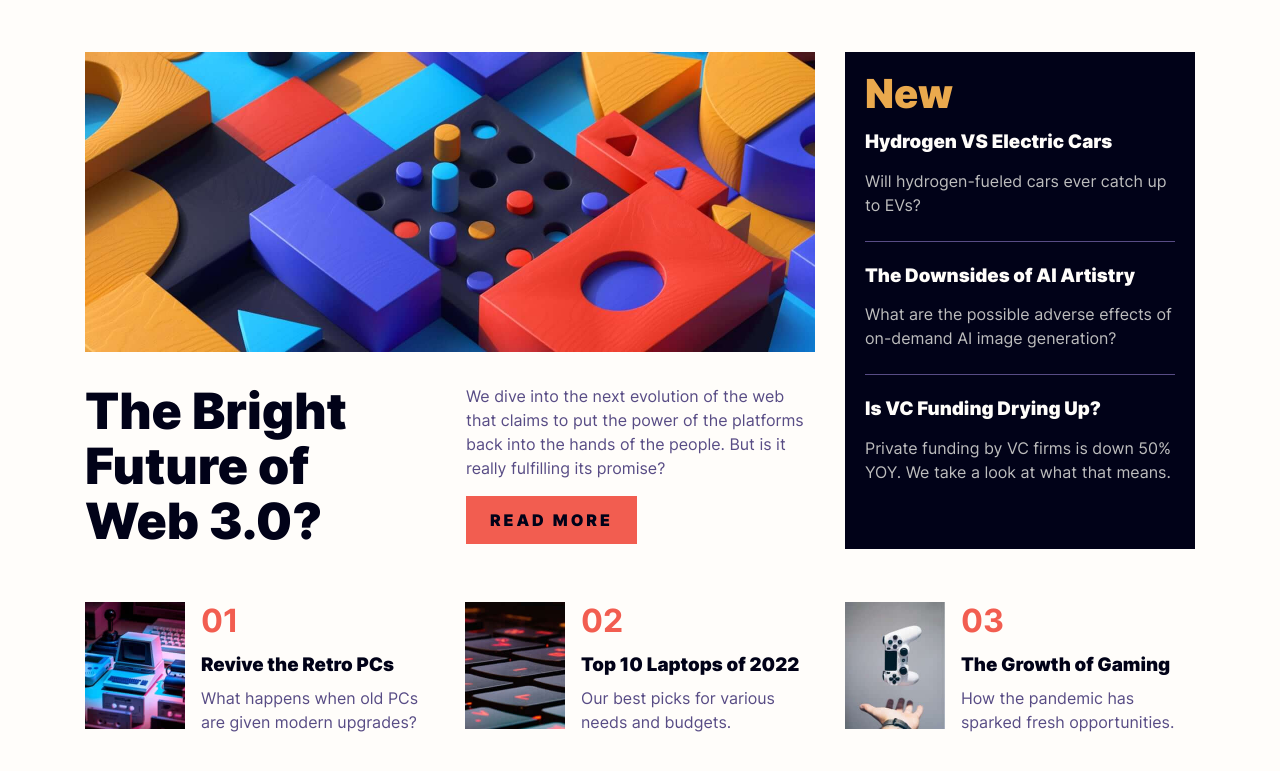
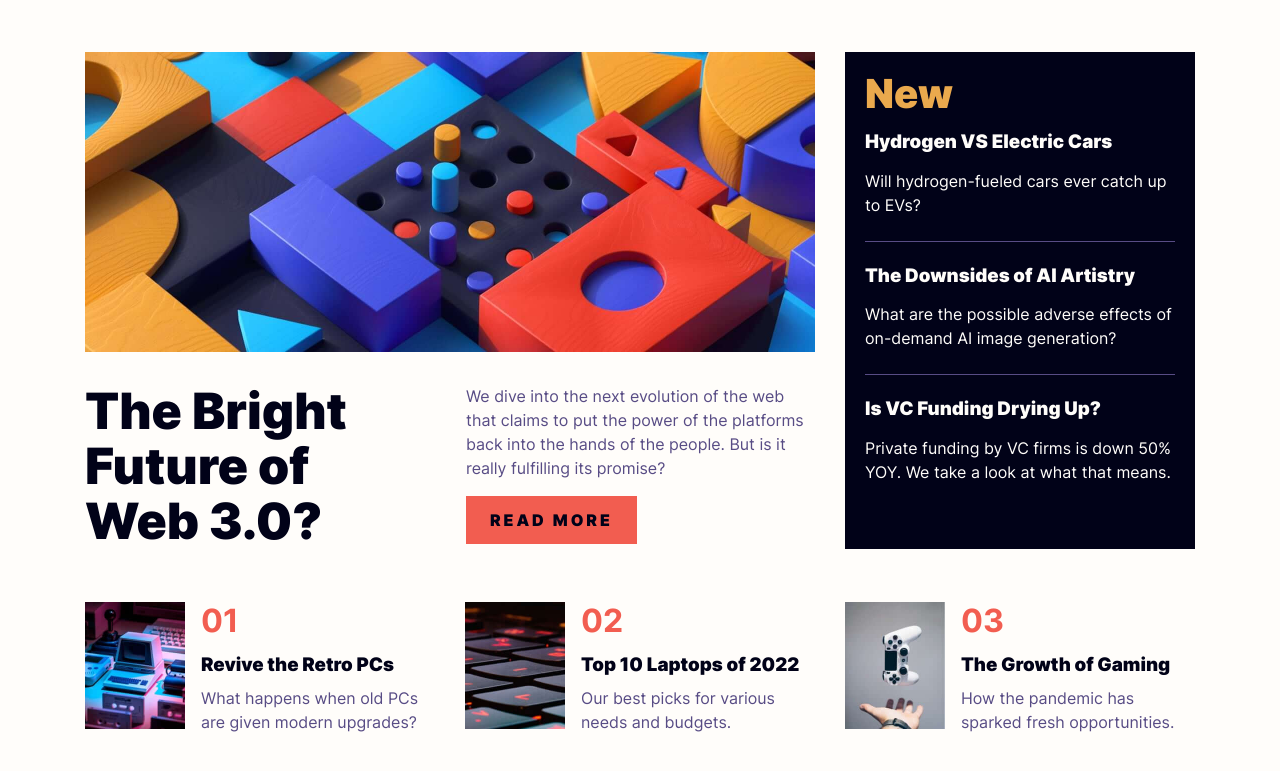
Before and after one commit to bccpadge/news-homepage-main, a website built with Vite: page index.html in a window 1280 px wide. Shown: the part 133-904 px from the top of the page. Built offline with nearby package versions, Linux system fonts and the light colour scheme.

Commit message:
Update style.css
made the paragraph text white

```diff
--- a/style.css
+++ b/style.css
@@ -362,11 +362,10 @@ main {
 /* !aside styles */
 aside {
   --clr-heading: hsl(var(--clr-neutral-100));
-  --clr-paragraph: 0 0% 74%;
   --clr-accent-400: hsl(var(--clr-yellow-400));
 
   background-color: hsl(var(--clr-neutral-900));
-  color: hsl(var(--clr-paragraph));
+  color:  hsl(var(--clr-neutral-100));
   padding: 1.25rem;
 
   h2 {
```
